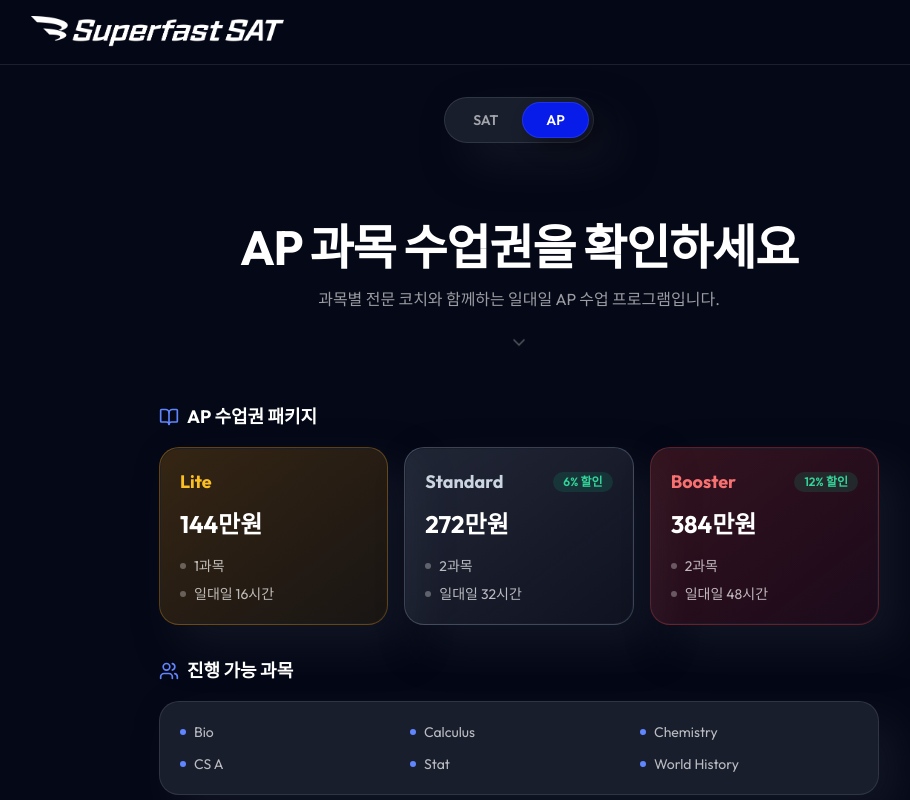
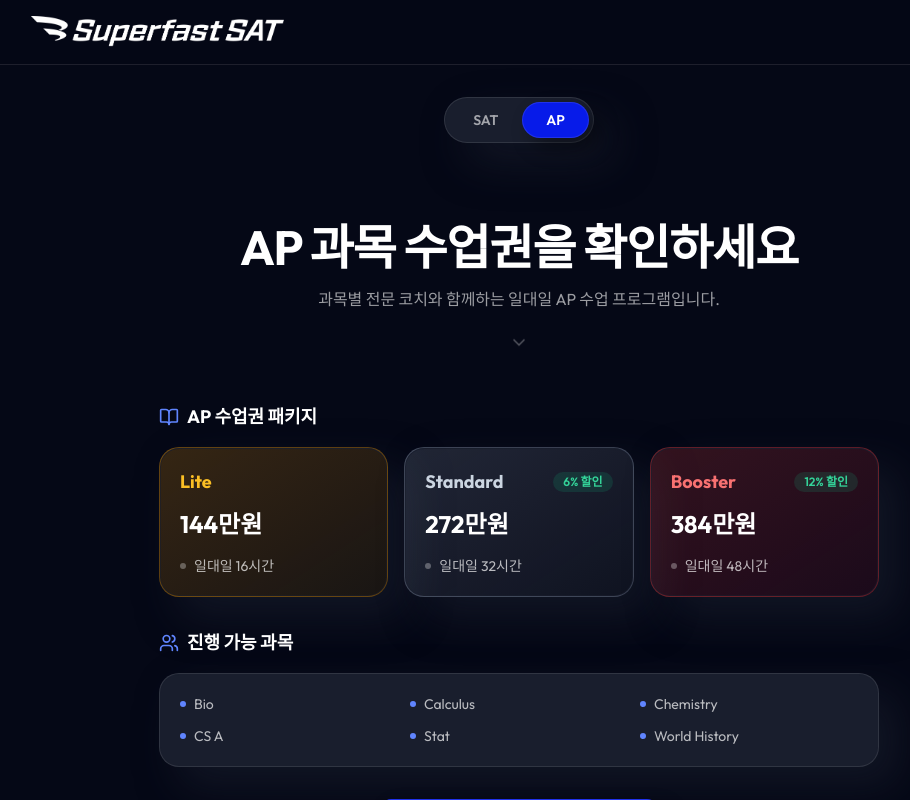
Before and after one commit to SuperfastSAT1600/class-enrollment, a Next.js app: page / in a window 1280 px wide. Both pictures are taken after a click on the button "AP". Shown: the top 800 px of the page, without its empty margins (121-1031 px from the left). Built offline with nearby package versions, Linux system fonts and the light colour scheme.

Commit message:
fix: AP 패키지 카드에서 과목 수 문구 제거
Co-Authored-By: Claude Sonnet 4.6 <noreply@anthropic.com>

```diff
--- a/components/enrollment/APEnrollmentSection.tsx
+++ b/components/enrollment/APEnrollmentSection.tsx
@@ -51,10 +51,6 @@ export const APEnrollmentSection = React.forwardRef<HTMLDivElement>(
                 <ul className="space-y-2 text-sm text-white/70">
                   <li className="flex items-center gap-2">
                     <span className="w-1.5 h-1.5 rounded-full bg-white/30" />
-                    {pkg.subjects}과목
-                  </li>
-                  <li className="flex items-center gap-2">
-                    <span className="w-1.5 h-1.5 rounded-full bg-white/30" />
                     일대일 {pkg.hours}시간
                   </li>
                 </ul>
```
